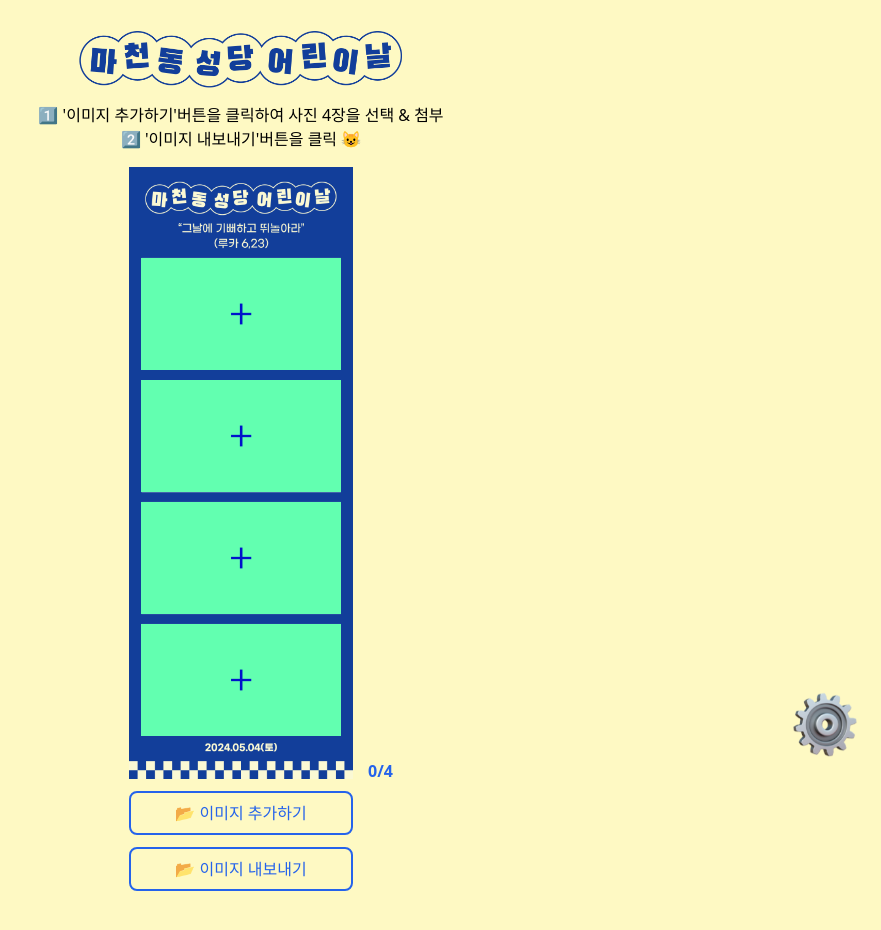
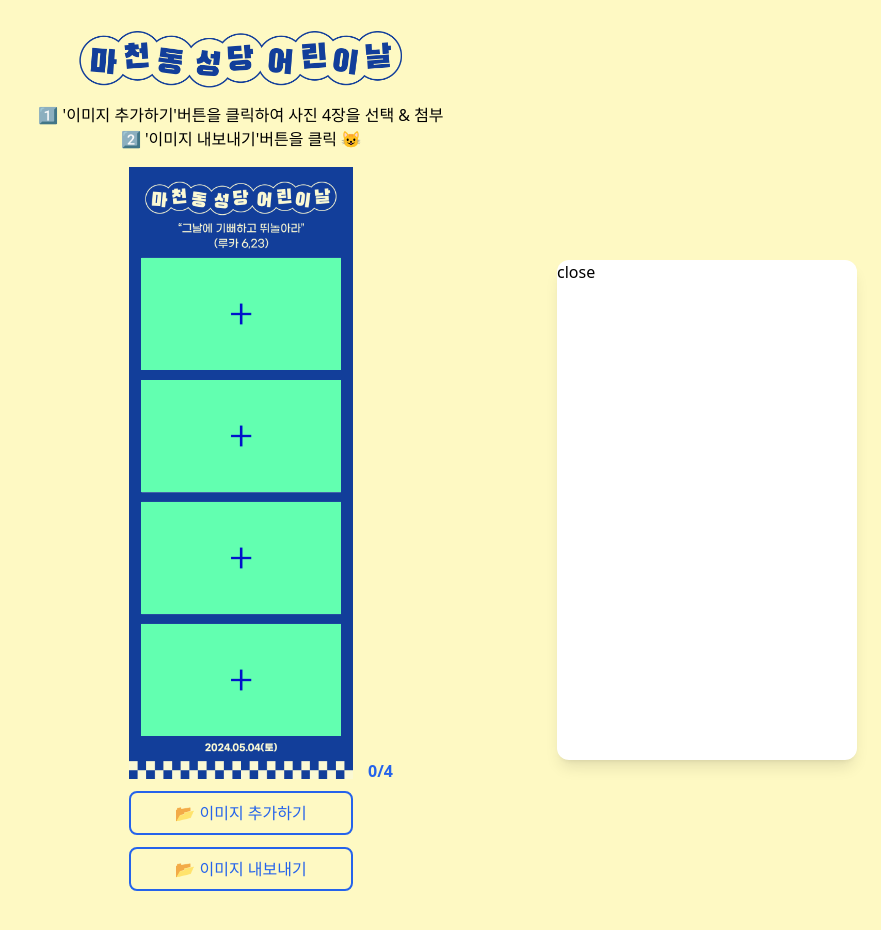
Before and after one commit to jisooround/4cut_for_majam, a React (Vite) app: page / in a window 1280 px wide. Both pictures are taken after a click on the picture 1224 px from the left and 722 px from the top of the page. Shown: the whole page, without its empty margins (399-1280 px from the left). Built offline with nearby package versions, Linux system fonts and the light colour scheme.

Commit message:
feat:컨트롤러 >  닫기버튼 추가

```diff
--- a/src/components/Floating.tsx
+++ b/src/components/Floating.tsx
@@ -1,10 +1,26 @@
-import React from "react";
+import React, { useState } from "react";
 
 const Floating = () => {
+  const [show, setShow] = useState<boolean>(false);
+
+  const onClickIcon = () => {
+    setShow(true);
+  };
+
+  const onClickClose = () => {
+    setShow(false);
+  };
   return (
-    <div className="fixed bottom-10 right-6">
-      <img className="animate-updown w-16 cursor-pointer" src="/setting.png" alt="" />
-    </div>
+    <>
+      {show ? (
+        <div className="fixed bottom-10 right-6 w-[300px] h-[500px] rounded-xl bg-white shadow-lg z-50">
+          <button onClick={onClickClose}>close</button>
+        </div>
+      ) : null}
+      <div onClick={onClickIcon} className="fixed bottom-10 right-6">
+        <img className="animate-updown w-16 cursor-pointer z-100" src="/setting.png" alt="" />
+      </div>
+    </>
   );
 };
 
```
